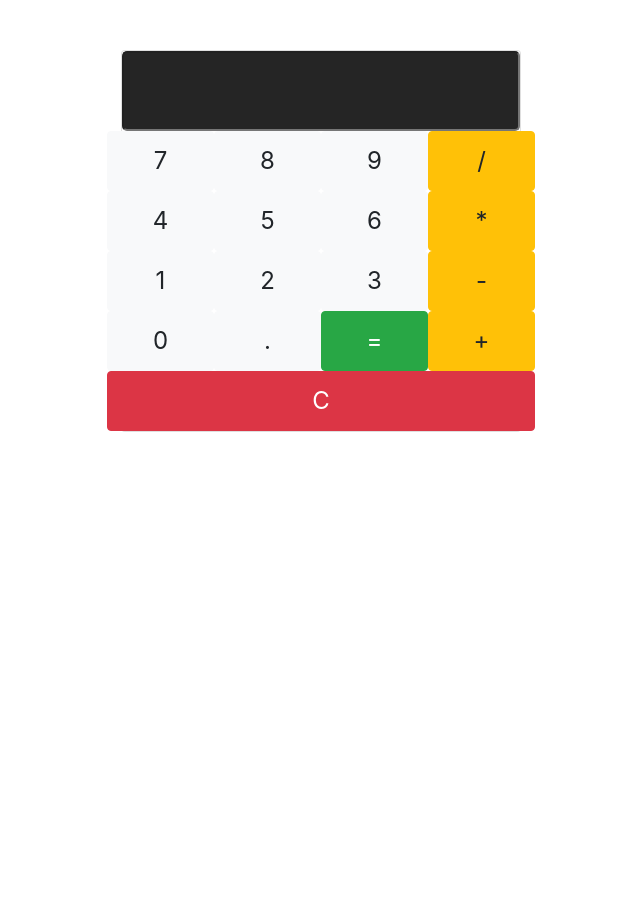
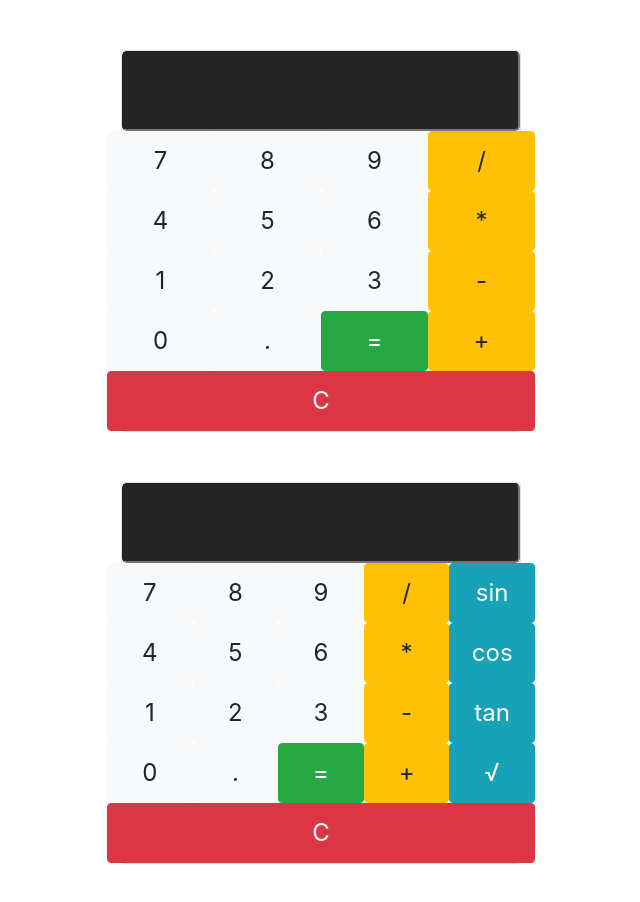
Before and after one commit to rebecaCandia/calculadora, a plain HTML site: page index.html in a window 1280 px wide. Shown: the whole page, without its empty margins (319-959 px from the left). Before the commit the page ends 800 px from the top, so only its background shows below. Drawn offline with nearby package versions, Linux system fonts and the light colour scheme.

Commit message:
se agrgo una calculadora mejorada

```diff
--- a/index.html
+++ b/index.html
@@ -43,6 +43,44 @@
         </div>
     </div>
 
+    <div class="calculator card mt-4">
+        <input type="text" class="calculator-screen" value="" readonly />
+
+        <div class="calculator-keys">
+            <div class="row">
+                <button type="button" class="col btn btn-light" value="7">7</button>
+                <button type="button" class="col btn btn-light" value="8">8</button>
+                <button type="button" class="col btn btn-light" value="9">9</button>
+                <button type="button" class="col btn btn-warning" value="/">/</button>
+                <button type="button" class="col btn btn-info" value="sin">sin</button>
+            </div>
+            <div class="row">
+                <button type="button" class="col btn btn-light" value="4">4</button>
+                <button type="button" class="col btn btn-light" value="5">5</button>
+                <button type="button" class="col btn btn-light" value="6">6</button>
+                <button type="button" class="col btn btn-warning" value="*">*</button>
+                <button type="button" class="col btn btn-info" value="cos">cos</button>
+            </div>
+            <div class="row">
+                <button type="button" class="col btn btn-light" value="1">1</button>
+                <button type="button" class="col btn btn-light" value="2">2</button>
+                <button type="button" class="col btn btn-light" value="3">3</button>
+                <button type="button" class="col btn btn-warning" value="-">-</button>
+                <button type="button" class="col btn btn-info" value="tan">tan</button>
+            </div>
+            <div class="row">
+                <button type="button" class="col btn btn-light" value="0">0</button>
+                <button type="button" class="col btn btn-light" value=".">.</button>
+                <button type="button" class="col btn btn-success" value="=">=</button>
+                <button type="button" class="col btn btn-warning" value="+">+</button>
+                <button type="button" class="col btn btn-info" value="sqrt">√</button>
+            </div>
+            <div class="row">
+                <button type="button" class="col btn btn-danger" value="clear">C</button>
+            </div>
+        </div>
+    </div>
+
     <script src="https://code.jquery.com/jquery-3.5.1.slim.min.js"></script>
     <script src="https://cdn.jsdelivr.net/npm/@popperjs/core@2.5.3/dist/umd/popper.min.js"></script>
     <script src="https://stackpath.bootstrapcdn.com/bootstrap/4.5.2/js/bootstrap.min.js"></script>
```
